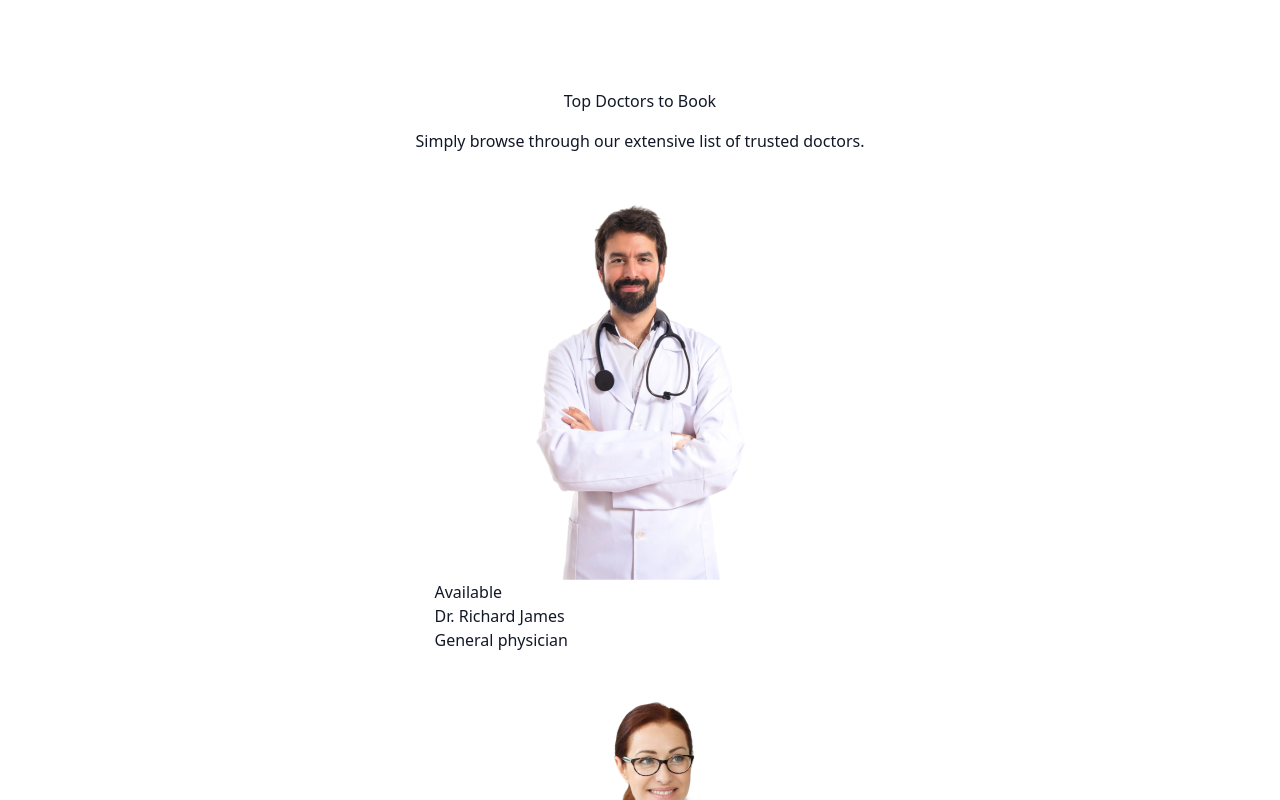
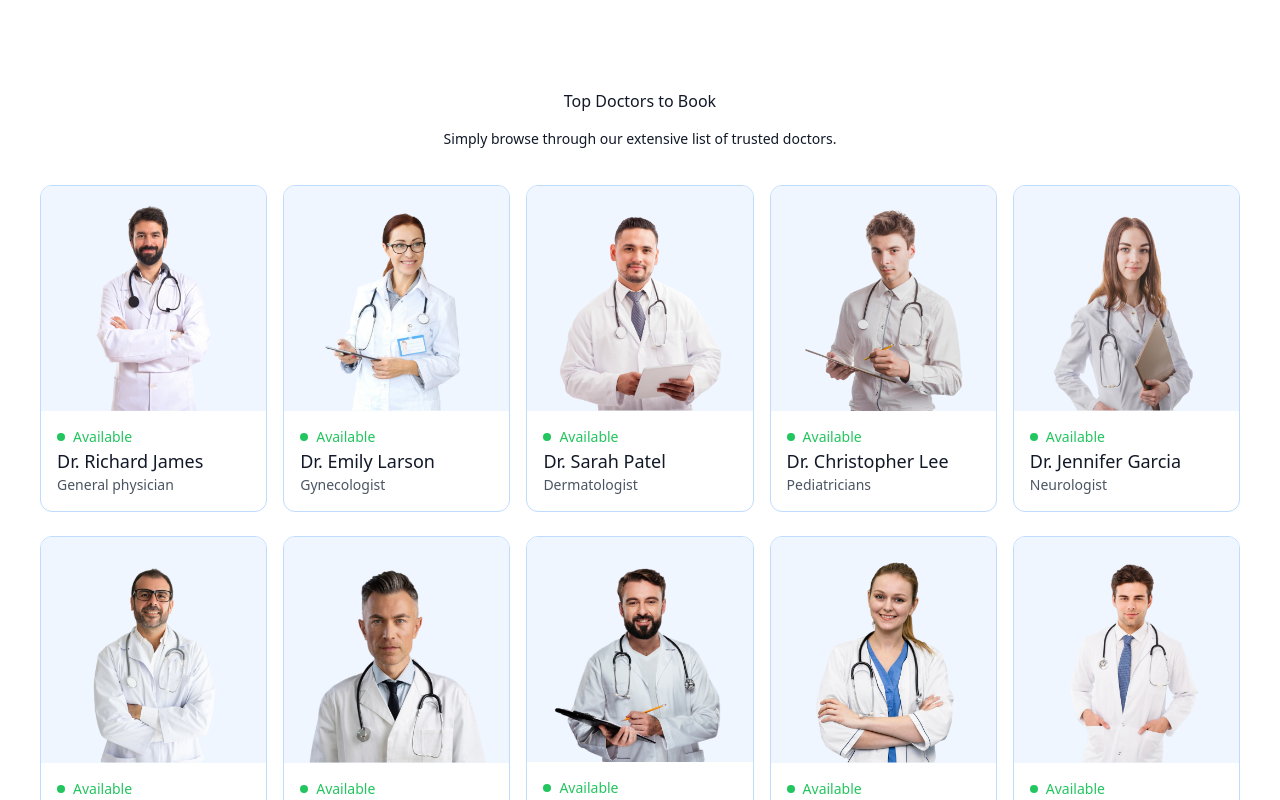
Before and after one commit to TazhibTechnology/Doctor-Appointment-Booking-Website, a React app in the folder frontend/: page / in a window 1280 px wide. Shown: the part 900-1700 px from the top of the page. Built offline with nearby package versions, Linux system fonts and the light colour scheme; the HTML template or start-up script is replaced by a standard one.

Commit message:
Dev Top Doctor Task

```diff
--- a/frontend/src/components/TopDoctors.jsx
+++ b/frontend/src/components/TopDoctors.jsx
@@ -1,27 +1,30 @@
 import React from 'react';
 import { doctors } from '../assets/assets_frontend/assets';
+import { useNavigate } from 'react-router-dom';
 
 const TopDoctors = () => {
+
+  const navigate = useNavigate()
   return (
     <div className='flex flex-col items-center gap-4 my-16 text-gray-900 md:mx-10'>
-      <h1>Top Doctors to Book</h1>
-      <p>Simply browse through our extensive list of trusted doctors.</p>
-      <div>
+      <h1 className='text-3x1 font-medium'>Top Doctors to Book</h1>
+      <p className='sm:w-1/3 text-center text-sm'>Simply browse through our extensive list of trusted doctors.</p>
+      <div className='w-full grid grid-cols-auto gap-4 pt-5 gap-y-6 px-3 sm:px-0'>
         {doctors.slice(0, 10).map((item, index) => (
-          <div key={index}>
-            <img src={item.image} alt={item.name} />
-            <div>
-              <div>
-                <p></p>
+          <div onClick={()=>navigate('/appointment/${item._id}')} className='border border-blue-200 rounded-xl overflow-hidden cursor-pointer hover:translate-y-[-10px] transition-all duration-500' key={index}>
+            <img className="bg-blue-50" src={item.image} alt={item.name} />
+            <div className='p-4'>
+              <div className='flex items-center gap-2 text-sm text-center text-green-500'>
+                <p className='w-2 h-2 bg-green-500 rounded-full'></p>
                 <p>Available</p>
               </div>
-              <p>{item.name}</p>
-              <p>{item.speciality}</p>
+              <p className='text-gray-900 text-lg font-medium'>{item.name}</p>
+              <p className='text-gray-600 text-sm'>{item.speciality}</p>
             </div>
           </div>
         ))}
       </div>
-      <button>more</button>
+      <button className='bg-blue-50 text-gray-600 px-12 py-3 rounded-full mt-10'>more</button>
     </div>
   );
 };
--- a/frontend/tailwind.config.js
+++ b/frontend/tailwind.config.js
@@ -6,6 +6,9 @@
       colors: {
         primary: "#5f6fff",
       },
+      gridTemplateColumns: {
+        'auto': 'repeat(auto-fill, minmax(200px, 1fr) )',
+      },
     },
   },
   plugins: [],
```
